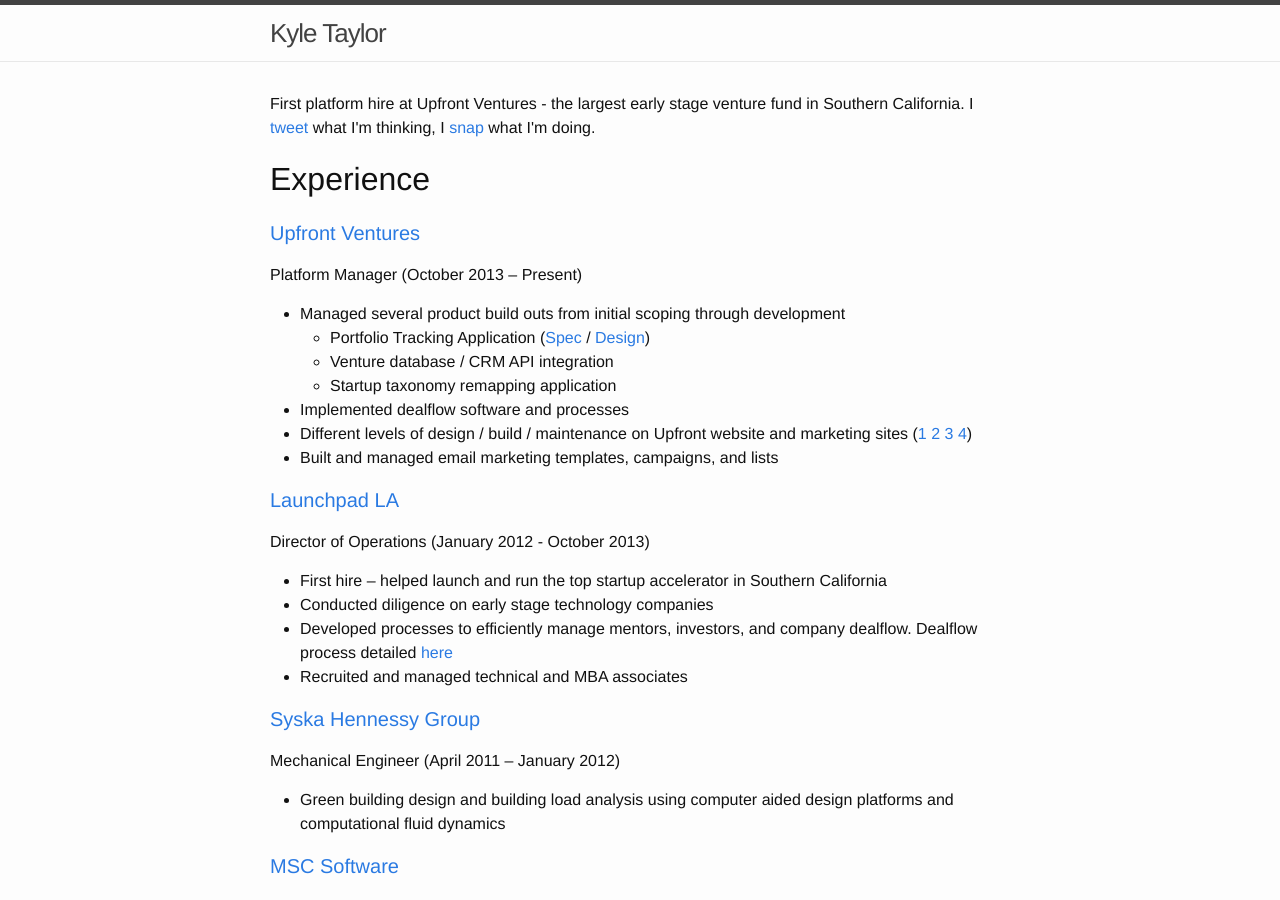
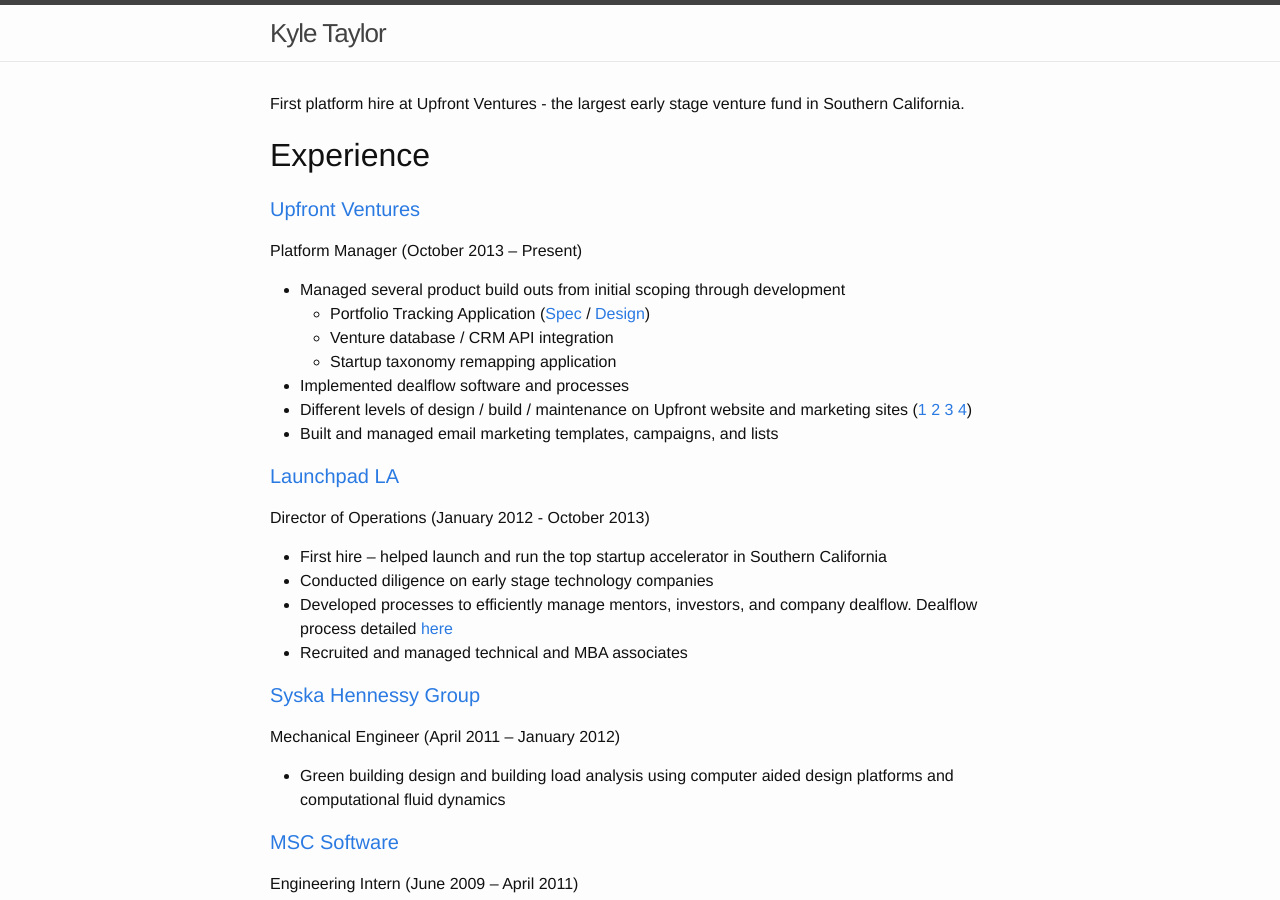
Before and after one commit to kftaylor/kftaylor.github.io, a Jekyll site: the page built from index.html, in a window 1280 px wide and 900 px high. Built offline with Jekyll 4.4.1, drawn with Linux system fonts in a browser that asks for light colours.

Commit message:
Update index.html

```diff
--- a/index.html
+++ b/index.html
@@ -8,7 +8,7 @@
 
 
   <div class="post-content">
-    <p>First platform hire at Upfront Ventures - the largest early stage venture fund in Southern California. I <a href="http://twitter.com/kftaylor" target="_blank">tweet</a> what I'm thinking, I <a href="https://www.snapchat.com/add/almondmilk" target="_blank">snap</a> what I'm doing.</p>
+    <p>First platform hire at Upfront Ventures - the largest early stage venture fund in Southern California.</p>
 
 <h2 id="experience">Experience</h2>
 
```
